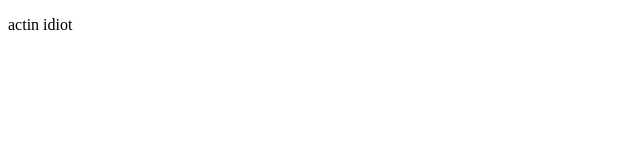
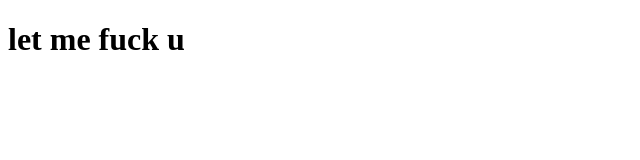
Before and after one commit to anuragdaksh7/anuragdaksh7.github.io, a plain HTML site: page index.html in a window 1280 px wide. Shown: the whole page, without its empty margins (0-640 px from the left). Drawn offline with Linux system fonts and the light colour scheme.

Commit message:
added index.html

```diff
--- a/index.html
+++ b/index.html
@@ -7,6 +7,6 @@
     <title>Anurag Daksh</title>
 </head>
 <body>
-    <p>actin idiot</p>
+    <h1>let me fuck u</h1>
 </body>
 </html>
```
